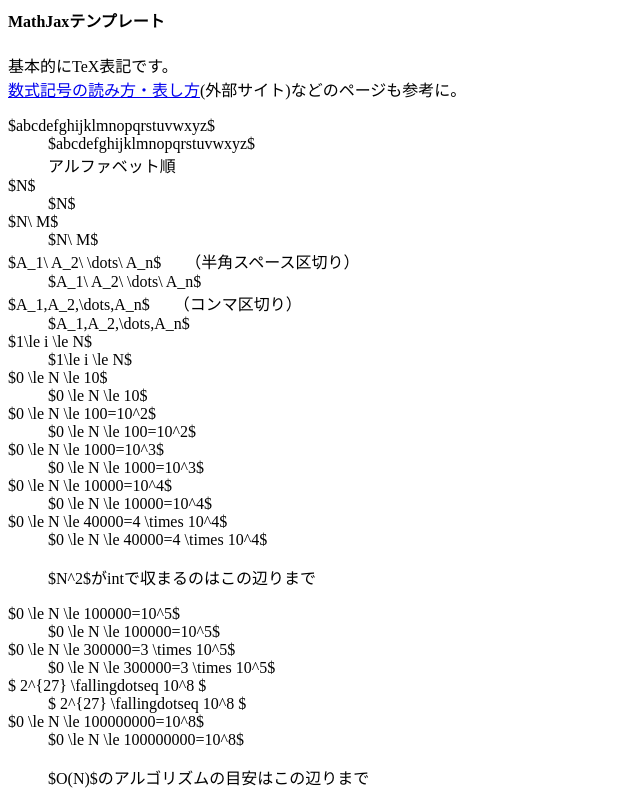
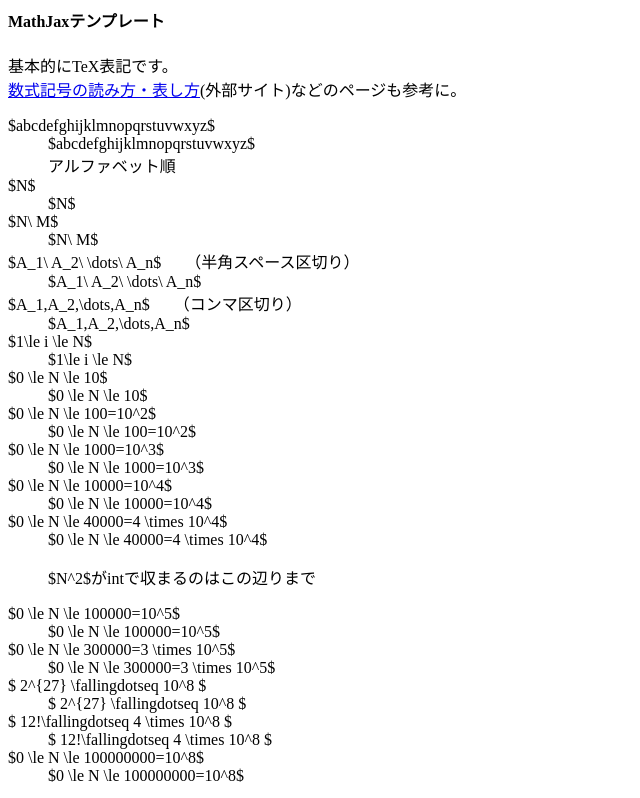
Before and after one commit to yuki2006/yukicoder_etc, a plain HTML site: page mathjax.html in a window 1280 px wide. Shown: the top 798 px of the page, without its empty margins (0-640 px from the left). Drawn offline with Linux system fonts and the light colour scheme.

Commit message:
"commit"

```diff
--- a/mathjax.html
+++ b/mathjax.html
@@ -50,6 +50,10 @@
 	<dt>$ 2^{27} \fallingdotseq 10^8 $</dt>
 	<dd><div class="tex2jax_ignore">$ 2^{27} \fallingdotseq 10^8 $</div></dd>
 
+	<dt>$ 12!\fallingdotseq 4 \times 10^8  $</dt>
+	<dd><div class="tex2jax_ignore">$ 12!\fallingdotseq 4 \times 10^8  $</div></dd>
+
+
 	<dt>$0 \le N \le 100000000=10^8$</dt>
 	<dd><div class="tex2jax_ignore">$0 \le N \le 100000000=10^8$</div>
 		<p>$O(N)$のアルゴリズムの目安はこの辺りまで	</p><p>
```
